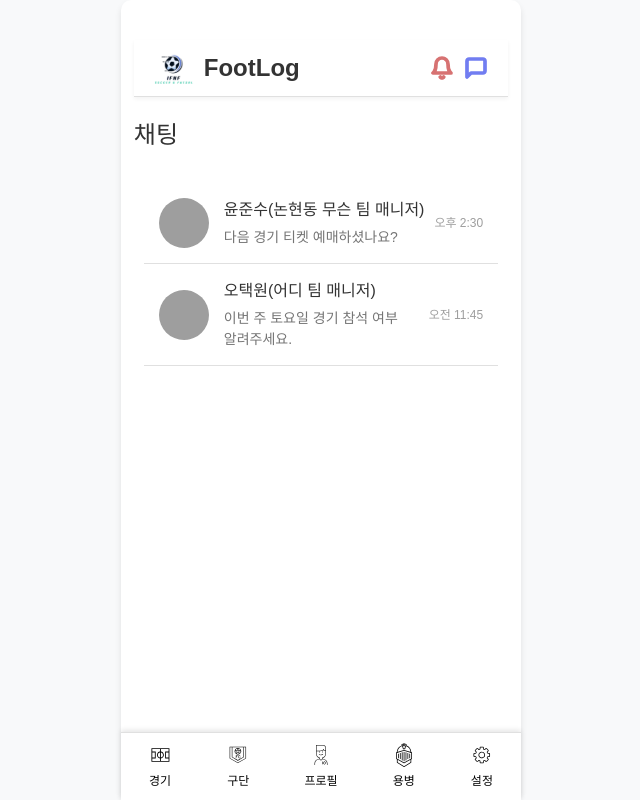
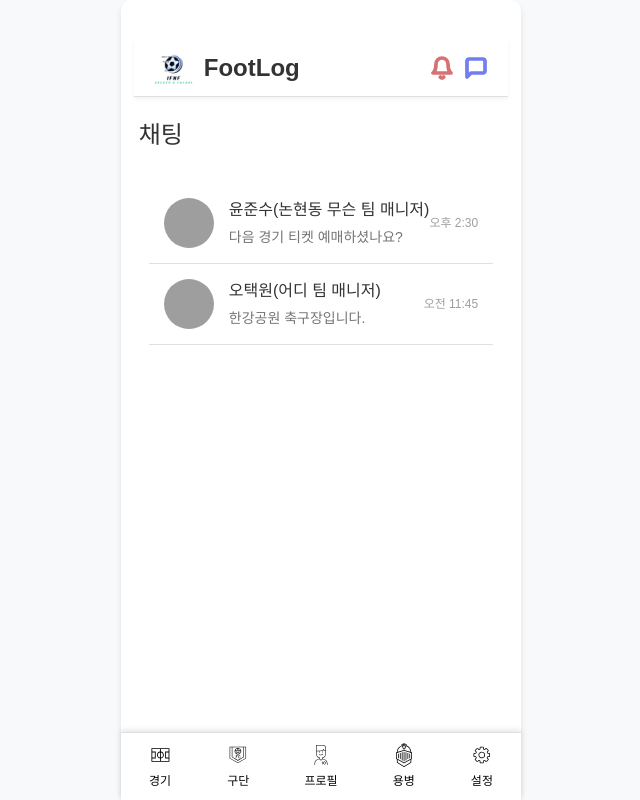
Before and after one commit to yourfootmyfoot/Footlog-FrontEnd, a React (Vite) app: page /chat in a window 1280 px wide. Shown: the whole page, without its empty margins (319-959 px from the left). Built offline with nearby package versions, Linux system fonts and the light colour scheme; grey boxes are pictures that could not be loaded.

Commit message:
Refactor: 더미데이터 수정

```diff
--- a/src/pages/Chat/ChatRoomListPage.jsx
+++ b/src/pages/Chat/ChatRoomListPage.jsx
@@ -27,7 +27,7 @@ const ChatRoomListPage = () => {
       id: 2,
       name: '오택원(어디 팀 매니저)',
       avatar: '/api/placeholder/50/50',
-      lastMessage: '이번 주 토요일 경기 참석 여부 알려주세요.',
+      lastMessage: '한강공원 축구장입니다.',
       lastMessageTime: '오전 11:45'
     },
   ];
```
